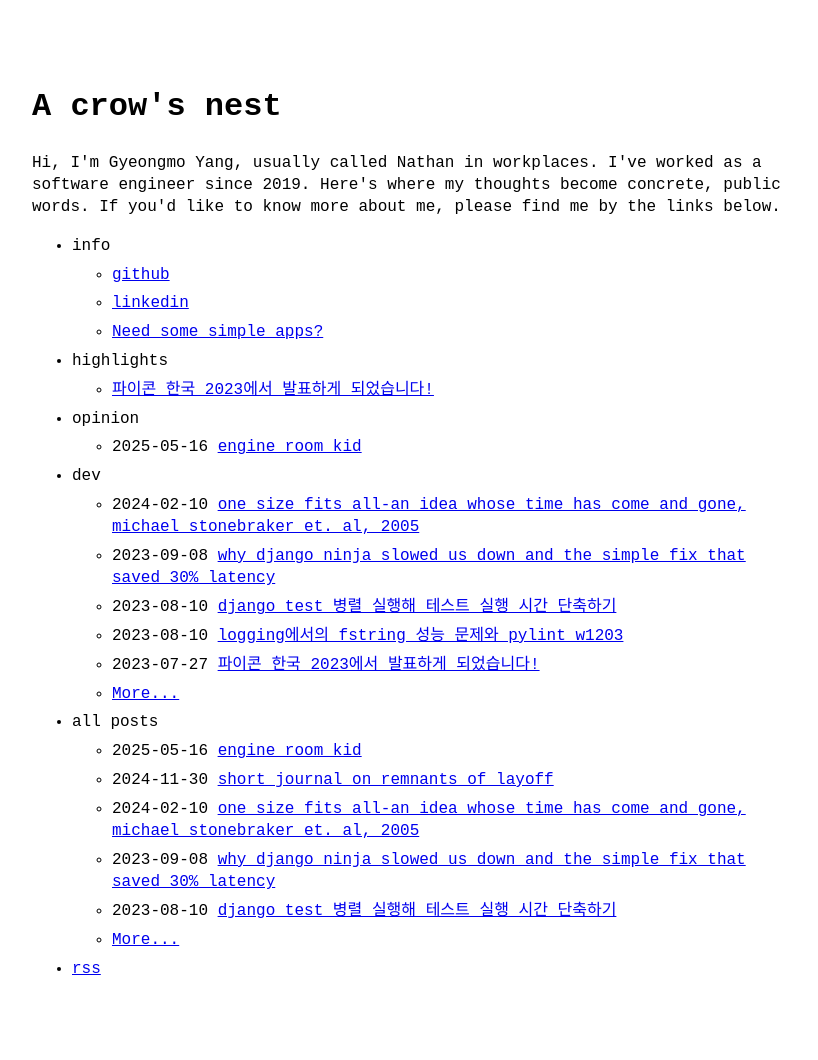
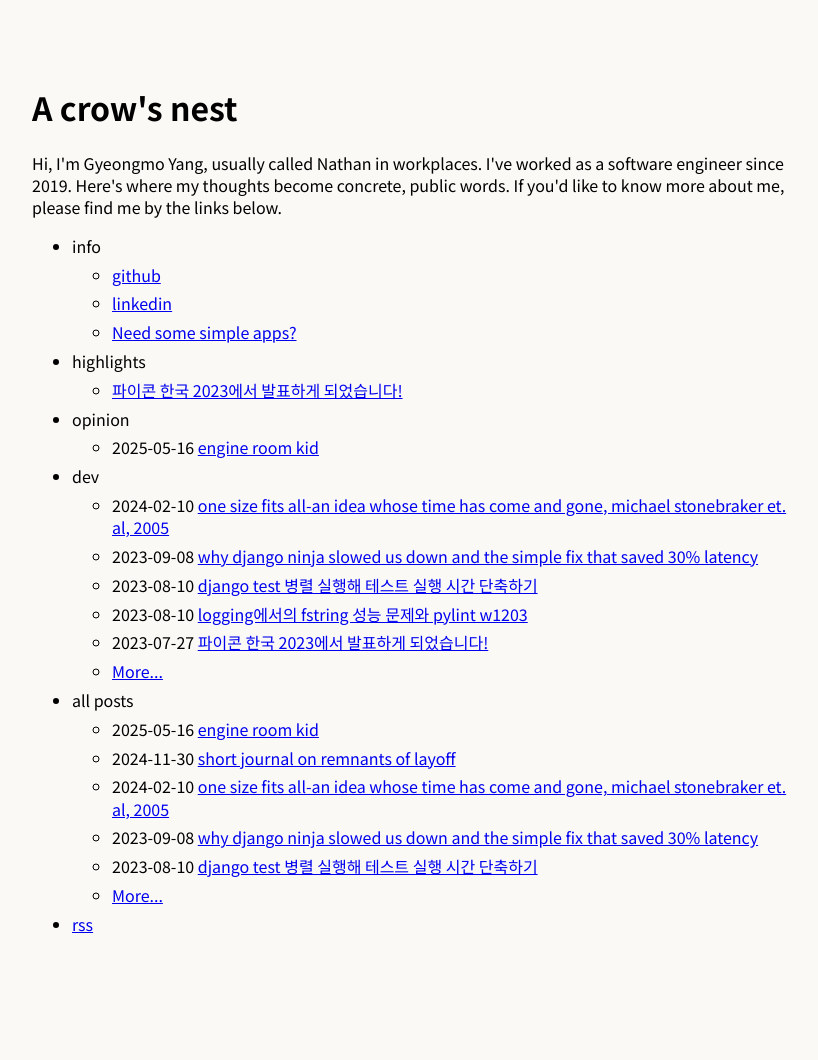
Before and after one commit to yangkyeongmo/yangkyeongmo.github.io, a Jekyll site: the page built from index.md, in a window 1280 px wide. Shown: the whole page, without its empty margins (224-1042 px from the left). Built offline with Jekyll 4.4.1, drawn with Linux system fonts in a browser that asks for light colours; after the commit the page ends 1015 px from its top, so only the background shows below that.

Commit message:
feat: use Noto Sans KR

```diff
--- a/_includes/head.html
+++ b/_includes/head.html
@@ -22,4 +22,5 @@
   <link rel="stylesheet" href="{{ "/assets/css/main.css" | relative_url }}" />
   <link rel="stylesheet" href="{{ "/assets/css/highlight-molokai.css" | relative_url }}" />
   <link rel="stylesheet" href="{{ "/assets/css/custom.css" | relative_url }}" />
+  <link href="https://fonts.googleapis.com/css2?family=Noto+Sans+KR:wght@100;300;400;500;700;900&display=swap" rel="stylesheet">
 </head>
--- a/_sass/no-style-please.scss
+++ b/_sass/no-style-please.scss
@@ -19,13 +19,13 @@ body[a="dark"] { @include dark-appearance; }
 // bg color is also needed in html in order to
 // block body's background propagation
 // see: https://stackoverflow.com/a/61265706
-html, body { background: white; }
+html, body { background: #faf9f6; }
 
 html { height: 100%; }
 
 body {
   color: black;
-  font-family: monospace;
+  font-family: 'Noto Sans KR', sans-serif;
   font-size: 16px;
   line-height: 1.4;
   margin: 0;
```
